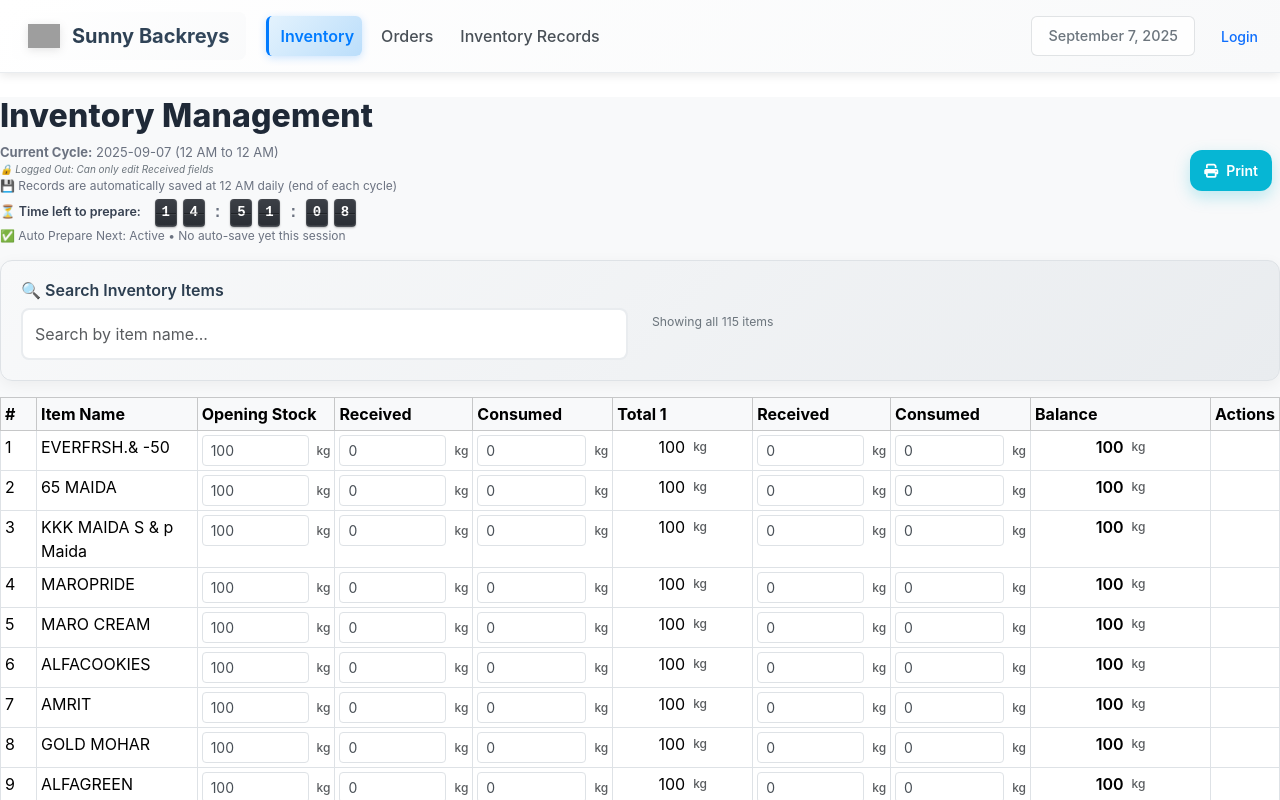
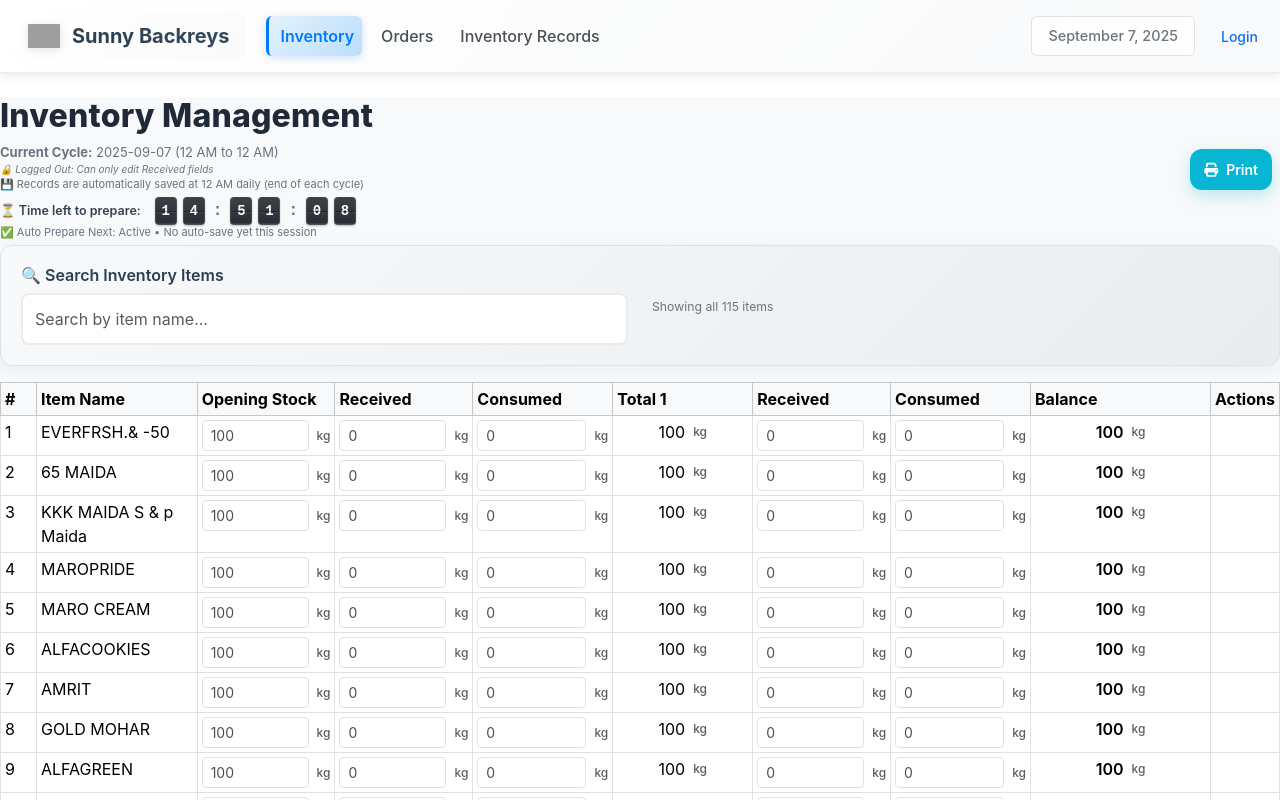
Before and after one commit to Levipasha/sunnyfd-, a React (Create React App) app: page / in a window 1280 px wide. Shown: the top 800 px of the page. Built offline with nearby package versions, Linux system fonts and the light colour scheme; no server answers; grey boxes are pictures that could not be loaded.

Commit message:
Update Inventory.js

```diff
--- a/src/components/Inventory.js
+++ b/src/components/Inventory.js
@@ -916,7 +916,7 @@ const Inventory = ({ inventory, setInventory, isAuthenticated }) => {
       {/* Debug Information */}
 
 
-      <div className="d-flex justify-content-between align-items-center mb-3 inventory-header">
+      <div className="d-flex justify-content-between align-items-center mb-1 inventory-header">
         <div>
           <h2>Inventory Management</h2>
           <p className="text-muted mb-0">
@@ -927,11 +927,9 @@ const Inventory = ({ inventory, setInventory, isAuthenticated }) => {
               "🔓 Logged In: Can edit Opening Stock, Received, and Consumed" :
               "🔒 Logged Out: Can only edit Received fields"
             }
-            <br />
-
-                        </p>
-
-            <p className="text-muted mb-0" style={{fontSize: '12px'}}>
+          </p>
+
+            <p className="text-muted mb-0" style={{fontSize: '11px'}}>
             💾 Records are automatically saved at 12 AM daily (end of each cycle)
           </p>
           <div className="digital-timer">
@@ -946,11 +944,11 @@ const Inventory = ({ inventory, setInventory, isAuthenticated }) => {
               ))}
             </span>
           </div>
-          <p className="text-muted mb-0" style={{fontSize: '12px'}}>
+          <p className="text-muted mb-0" style={{fontSize: '11px'}}>
             ✅ Auto Prepare Next: Active • {lastAutoSaveTime ? `Last auto-save: ${new Date(lastAutoSaveTime).toLocaleTimeString()}` : 'No auto-save yet this session'}
           </p>
           {lastManualSaveTime && (
-            <p className="text-muted mb-0" style={{fontSize: '12px'}}>
+            <p className="text-muted mb-0" style={{fontSize: '11px'}}>
               💾 Last manual save: {new Date(lastManualSaveTime).toLocaleTimeString()}
             </p>
           )}
```
